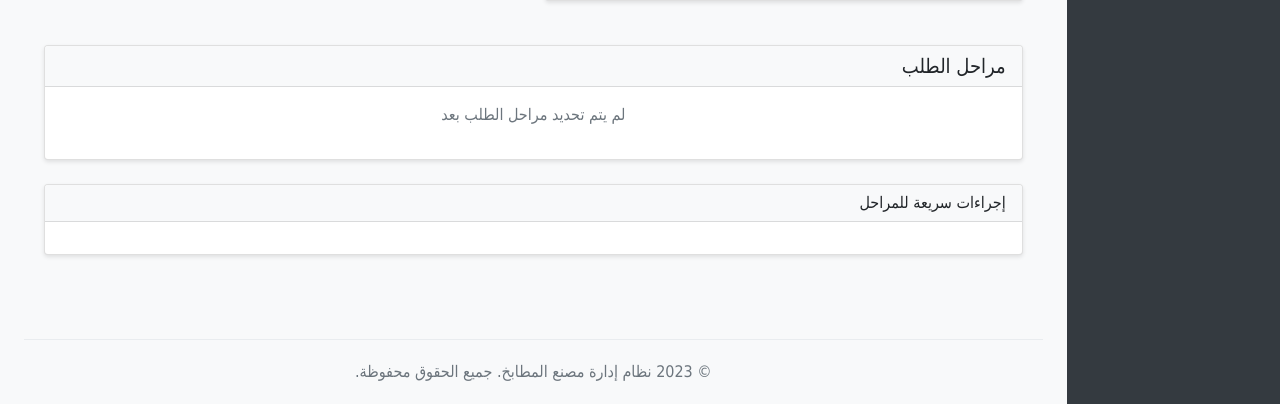
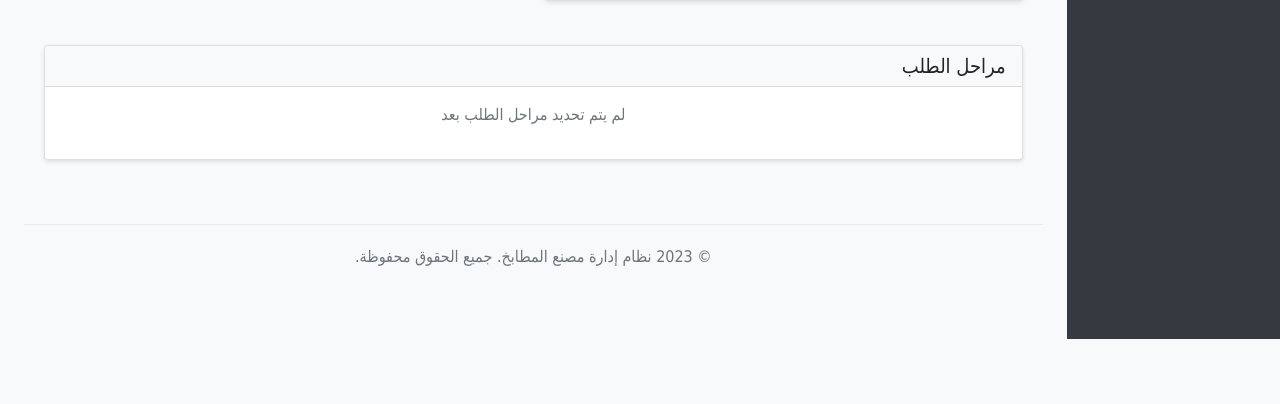
Before and after one commit to asemhage/kitchen_factory, a Python web app: template kitchen_factory/templates/order_stages.html in a window 1280 px wide. Shown: the part 461-865 px from the top of the page. After the commit the page ends 800 px from the top, so only its background shows below. Run offline with Jinja, Linux system fonts and the light colour scheme; the template is opened without the code that fills it, so the values that code supplies are empty; some libraries are stand-ins or nearby versions.

Commit message:
إلغاء: حذف شريط الأزرار السريع للمراحل - 2025-10-20

```diff
--- a/kitchen_factory/templates/order_stages.html
+++ b/kitchen_factory/templates/order_stages.html
@@ -323,39 +323,6 @@
                 {% endif %}
     </div>
 </div>
-
-<!-- شريط أزرار سريع للمراحل -->
-<div class="row mb-4">
-    <div class="col-12">
-        <div class="card">
-            <div class="card-header">
-                <h6 class="mb-0">إجراءات سريعة للمراحل</h6>
-            </div>
-            <div class="card-body">
-                <div class="d-flex flex-wrap gap-2">
-                    {% for stage in order.stages %}
-                    {% if stage.stage_type == 'طلب' %}
-                    <div class="d-flex align-items-center gap-2">
-                        <span class="badge bg-light text-dark">{{ stage.stage_name }}</span>
-                        {% if stage.progress == 0 %}
-                        <button type="button" class="btn btn-sm btn-success" data-bs-toggle="modal" data-bs-target="#startStageModal{{ stage.id }}">
-                            <i class="fas fa-play"></i> بدء
-                        </button>
-                        {% elif stage.progress < 100 %}
-                        <button type="button" class="btn btn-sm btn-warning" data-bs-toggle="modal" data-bs-target="#completeStageModal{{ stage.id }}">
-                            <i class="fas fa-check"></i> إكمال
-                        </button>
-                        {% else %}
-                        <span class="text-success"><i class="fas fa-check-circle"></i> مكتملة</span>
-                        {% endif %}
-                    </div>
-                    {% endif %}
-                    {% endfor %}
-                </div>
-            </div>
-        </div>
-    </div>
-</div>
 {% endblock %}
 
 {% block scripts %}
```
